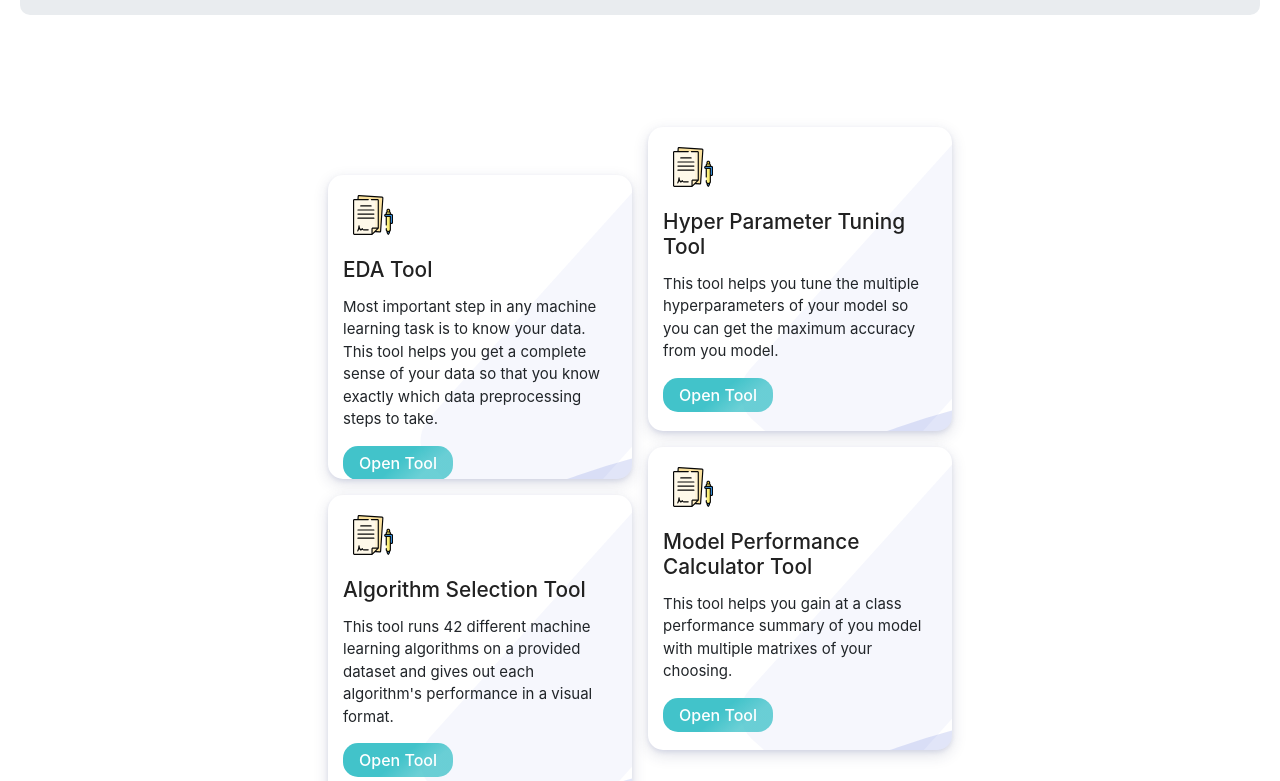
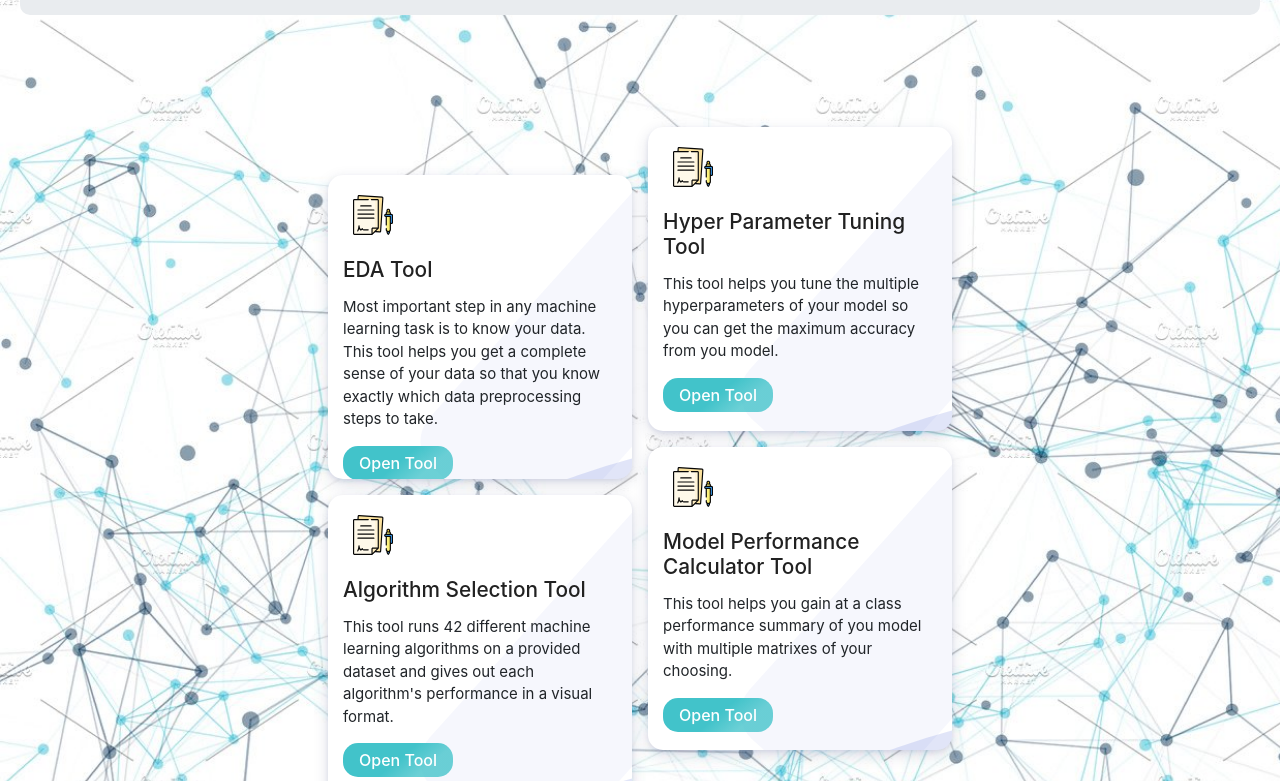
Before and after one commit to naikshubham14/AMLToolkit-landing, a plain HTML site: page index.html in a window 1280 px wide. Shown: the part 121-902 px from the top of the page. Drawn offline with nearby package versions, Linux system fonts and the light colour scheme; a web font is replaced by a local one.

Commit message:
Update AutoMLtoolkit.css

```diff
--- a/AutoMLtoolkit.css
+++ b/AutoMLtoolkit.css
@@ -184,3 +184,9 @@
       border-radius: 10px;
       font-family: Palette Mosaic;
   }
+
+  body{
+    background: url(bg.jpg);
+    background-repeat: no-repeat;
+    background-size: cover;
+  }
```
